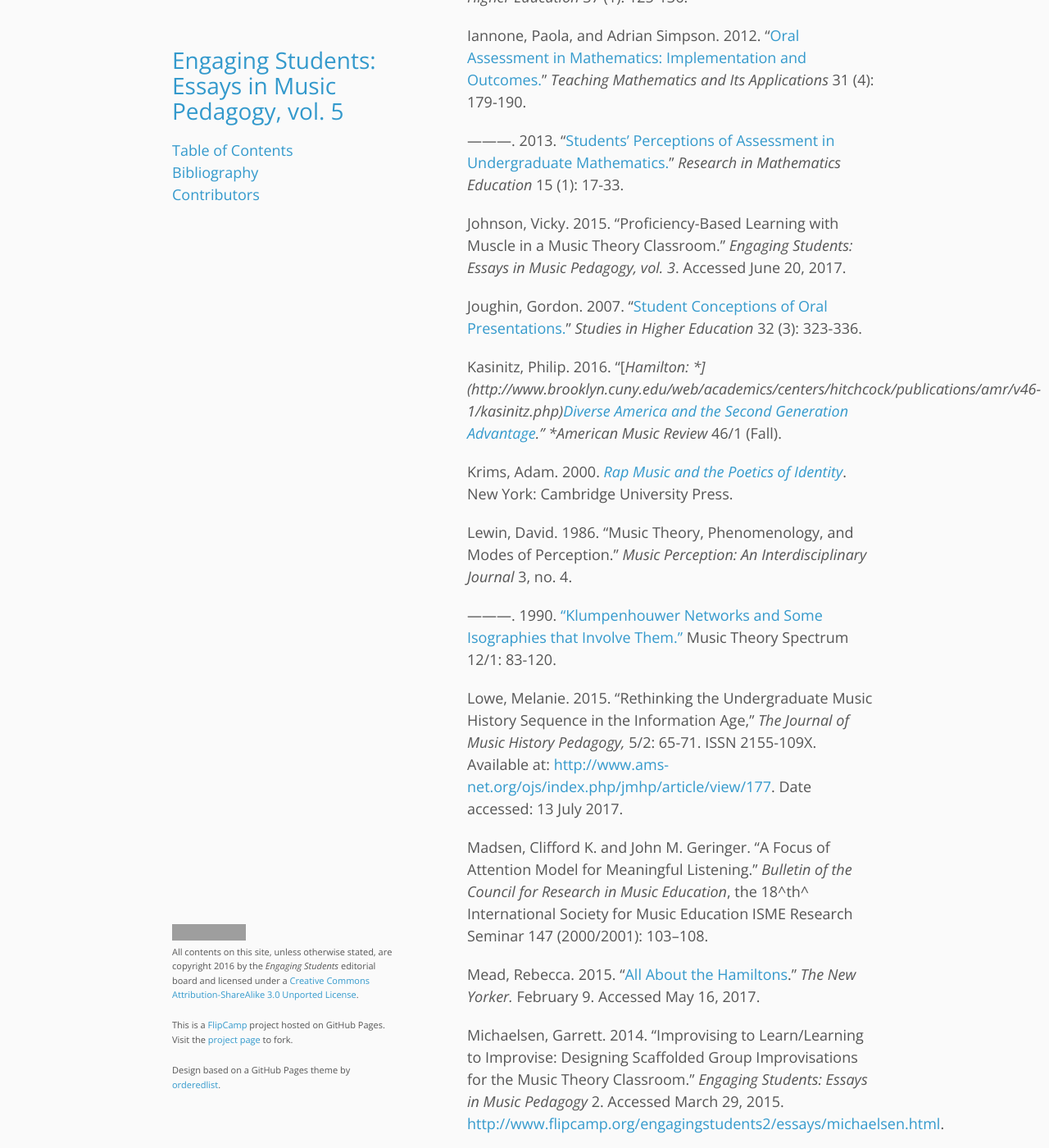
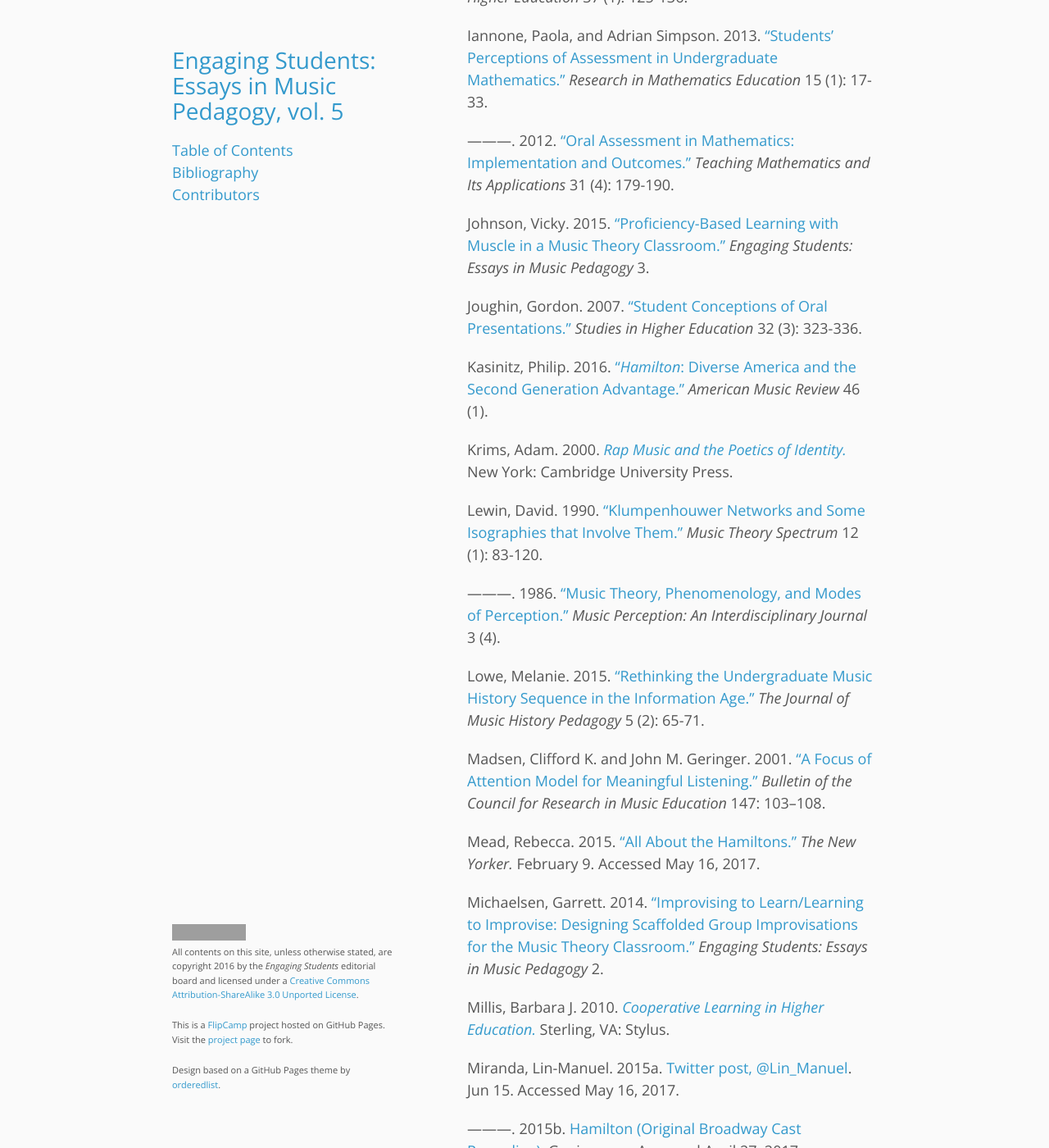
Before and after one commit to flipcamp/engagingstudents5, a Jekyll site: the page built from bibliography.md, in a window 1280 px wide and 1400 px high, scrolled down 5526 px. Shown: the whole window at 82% size. Built offline with Jekyll 4.4.1, drawn with Linux system fonts in a browser that asks for light colours; some of the changed text lies outside the part shown; grey boxes are pictures that could not be loaded.

Commit message:
bibliography A–R

```diff
--- a/bibliography.md
+++ b/bibliography.md
@@ -118,144 +118,75 @@ Hindman, Dorothy. 2009. [“Meeting Community and Campus Needs through Service L
 
 Huxham, Mark, Fiona Campbell, and Jenny Westwood. 2012. ["Oral Versus Written Assessments: A Test of Student Performance and Attitudes."](http://dx.doi.org/10.1080/02602938.2010.515012) *Assessment and Evaluation in Higher Education* 37 (1): 125-136.
 
-<!-- A–H Done -->
+Iannone, Paola, and Adrian Simpson. 2013. ["Students' Perceptions of Assessment in Undergraduate Mathematics."](http://dx.doi.org/10.1080/14794802.2012.756634) *Research in Mathematics Education* 15 (1): 17-33.
 
-Iannone, Paola, and Adrian Simpson. 2012. “[Oral Assessment in
-Mathematics: Implementation and
-Outcomes.](https://doi.org/10.1093/teamat/hrs012)” *Teaching
-Mathematics and Its Applications* 31 (4): 179-190.
+———. 2012. ["Oral Assessment in Mathematics: Implementation and Outcomes."](https://doi.org/10.1093/teamat/hrs012) *Teaching Mathematics and Its Applications* 31 (4): 179-190.
 
-———. 2013. “[Students' Perceptions of Assessment in Undergraduate
-Mathematics.](http://dx.doi.org/10.1080/14794802.2012.756634)”
-*Research in Mathematics Education* 15 (1): 17-33.
+Johnson, Vicky. 2015. [“Proficiency-Based Learning with Muscle in a Music Theory Classroom.”](http://flipcamp.org/engagingstudents3/essays/johnson.html) *Engaging Students: Essays in Music Pedagogy* 3.
 
-Johnson, Vicky. 2015. “Proficiency-Based Learning with Muscle in a Music
-Theory Classroom.” *Engaging Students: Essays in Music Pedagogy, vol.
-3*. Accessed June 20, 2017.
+Joughin, Gordon. 2007. ["Student Conceptions of Oral Presentations."](http://dx.doi.org/10.1080/03075070701346873) *Studies in Higher Education* 32 (3): 323-336.
 
-Joughin, Gordon. 2007. “[Student Conceptions of Oral
-Presentations.](http://dx.doi.org/10.1080/03075070701346873)” *Studies
-in Higher Education* 32 (3): 323-336.
+Kasinitz, Philip. 2016. ["*Hamilton*: Diverse America and the Second Generation Advantage."](http://www.brooklyn.cuny.edu/web/academics/centers/hitchcock/publications/amr/v46-1/kasinitz.php) *American Music Review* 46 (1).
 
-Kasinitz, Philip. 2016. “[*Hamilton:
-*](http://www.brooklyn.cuny.edu/web/academics/centers/hitchcock/publications/amr/v46-1/kasinitz.php)[Diverse
-America and the Second Generation
-Advantage](http://www.brooklyn.cuny.edu/web/academics/centers/hitchcock/publications/amr/v46-1/kasinitz.php).”
-*American Music Review* 46/1 (Fall).
+Krims, Adam. 2000. [*Rap Music and the Poetics of Identity.*](https://openlibrary.org/books/OL42732M/Rap_music_and_the_poetics_of_identity) New York: Cambridge University Press.
 
-Krims, Adam. 2000. [*Rap Music and the Poetics of
-Identity*](https://openlibrary.org/books/OL42732M/Rap_music_and_the_poetics_of_identity).
-New York: Cambridge University Press.
+Lewin, David. 1990. [“Klumpenhouwer Networks and Some Isographies that Involve Them.”](http://www.jstor.org/stable/746147?seq=1#page_scan_tab_contents) *Music Theory Spectrum* 12 (1): 83-120.
 
-Lewin, David. 1986. “Music Theory, Phenomenology, and Modes of
-Perception.” *Music Perception: An Interdisciplinary Journal* 3, no. 4.
+———. 1986. [“Music Theory, Phenomenology, and Modes of Perception.”](http://mp.ucpress.edu/content/3/4/327) *Music Perception: An Interdisciplinary Journal* 3 (4).
 
-———. 1990. [“Klumpenhouwer Networks and Some Isographies that
-Involve
-Them.”](http://www.jstor.org/stable/746147?seq=1#page_scan_tab_contents)
-Music Theory Spectrum 12/1: 83-120.
+Lowe, Melanie. 2015. [“Rethinking the Undergraduate Music History Sequence in the Information Age.”](http://www.ams-net.org/ojs/index.php/jmhp/article/view/177) *The Journal of Music History Pedagogy* 5 (2): 65-71.
 
-Lowe, Melanie. 2015. “Rethinking the Undergraduate Music History Sequence in the Information Age,” *The Journal of Music History Pedagogy,* 5/2: 65-71. ISSN 2155-109X. Available at: [http://www.ams-net.org/ojs/index.php/jmhp/article/view/177](http://www.ams-net.org/ojs/index.php/jmhp/article/view/177). Date accessed: 13 July 2017.
+Madsen, Clifford K. and John M. Geringer. 2001. [“A Focus of Attention Model for Meaningful Listening.”](http://www.jstor.org/stable/40319396?seq=1#page_scan_tab_contents) *Bulletin of the Council for Research in Music Education* 147: 103–108.
 
-Madsen, Clifford K. and John M. Geringer. “A Focus of Attention Model
-for Meaningful Listening.” *Bulletin of the Council for Research in
-Music Education*, the 18^th^ International Society for Music Education
-ISME Research Seminar 147 (2000/2001): 103–108.
+Mead, Rebecca. 2015. ["All About the Hamiltons."](http://www.newyorker.com/magazine/2015/02/09/hamiltons) *The New Yorker.* February 9. Accessed May 16, 2017.
 
-Mead, Rebecca. 2015. “[All About the
-Hamiltons](http://www.newyorker.com/magazine/2015/02/09/hamiltons).”
-*The New Yorker.* February 9. Accessed May 16, 2017.
+Michaelsen, Garrett. 2014. [“Improvising to Learn/Learning to Improvise: Designing Scaffolded Group Improvisations for the Music Theory Classroom.”](http://www.flipcamp.org/engagingstudents2/essays/michaelsen.html) *Engaging Students: Essays in Music Pedagogy* 2.
 
-Michaelsen, Garrett. 2014. “Improvising to Learn/Learning to Improvise:
-Designing Scaffolded Group Improvisations for the Music Theory
-Classroom.” *Engaging Students: Essays in Music Pedagogy* 2. Accessed
-March 29, 2015.[
-](http://www.flipcamp.org/engagingstudents2/essays/michaelsen.html)[http://www.flipcamp.org/engagingstudents2/essays/michaelsen.html](http://www.flipcamp.org/engagingstudents2/essays/michaelsen.html).
+Millis, Barbara J. 2010. [*Cooperative Learning in Higher Education.*](https://openlibrary.org/works/OL15441103W/Cooperative_learning_in_higher_education) Sterling, VA: Stylus.
 
-Millis, Barbara J. 2010. *Cooperative Learning in Higher Education*. Sterling, VA: Stylus.
+Miranda, Lin-Manuel. 2015a. [Twitter post, @Lin\_Manuel](#MrowbackMonday In 2008 I bought Chernow's Hamilton bio to read on vacation. @HamiltonMusical rehearsal starts today.). Jun 15. Accessed May 16, 2017.
 
-Miranda, Lin-Manuel. 2015a. [Twitter post,
-@Lin\_Manuel](#MrowbackMonday In 2008 I bought Chernow's Hamilton bio to read on vacation. @HamiltonMusical rehearsal starts today.).
-Jun 15. Accessed May 16, 2017.
+———. 2015b. [Hamilton (Original Broadway Cast Recording)](https://genius.com/albums/Lin-manuel-miranda/Hamilton-original-broadway-cast-recording). Genius.com. Accessed April 27, 2017.
 
-———. 2015b. [Hamilton (Original Broadway Cast
-Recording)](https://genius.com/albums/Lin-manuel-miranda/Hamilton-original-broadway-cast-recording).
-Genius.com. Accessed April 27, 2017.
+Miranda, Lin-Manuel, and Jeremy McCarter. 2016. [Hamilton: The Revolution](https://openlibrary.org/works/OL17366209W/Hamilton). New York: Grand Central Publishing.
 
-Miranda, Lin-Manuel, and Jeremy McCarter. 2016. [Hamilton: The
-Revolution](https://openlibrary.org/works/OL17366209W/Hamilton). New
-York: Grand Central Publishing.
+Morris, Robert D. 1991. [Class Notes for Atonal Music Theory](https://openlibrary.org/works/OL4969787W/Class_notes_for_atonal_music_theory). Hanover, NH: Frog Peak Music.
 
-Morris, Robert D. 1987.[
-](https://openlibrary.org/books/OL2386927M/Composition_with_pitch-classes)[Composition
-with Pitch Classes: A Theory of Compositional
-Design](https://openlibrary.org/books/OL2386927M/Composition_with_pitch-classes).
-New Haven: Yale University Press.
+———. 1987. [Composition with Pitch Classes: A Theory of Compositional Design](https://openlibrary.org/books/OL2386927M/Composition_with_pitch-classes). New Haven: Yale University Press.
 
-———. 1991. [Class Notes for Atonal Music
-Theory](https://openlibrary.org/works/OL4969787W/Class_notes_for_atonal_music_theory).
-Hanover, NH: Frog Peak Music.
+Muraven, Mark and Roy F. Baumeister. 2000. [“Self-regulation and depletion of limited resources: Does self-control resemble a muscle?”](http://psycnet.apa.org/fulltext/2000-03444-003.html) *Psychological Bulletin* 126: 247–59.
 
-Muraven, Mark and Roy F. Baumeister. 2000. “Self-regulation and depletion of
-limited resources: Does self-control resemble a muscle?” *Psychological
-Bulletin* 126: 247–59.
+Murphy, Scott. 2007. [“Considering Network Recursion and Bartók’s ‘Fourths.’”](http://www.mtosmt.org/issues/mto.07.13.3/mto.07.13.3.murphy.html) *Music Theory Online* 13 (3).
 
-Murphy, Scott. 2007. [“Considering Network Recursion and Bartók’s
-‘Fourths.’”](http://www.mtosmt.org/issues/mto.07.13.3/mto.07.13.3.murphy.html)
-Music Theory Online 13/3.
+Nalepinski, Kate. 2017. ["Q&A: IC professor starts a revolution with ‘Hamilton’ course."](https://theithacan.org/life-culture/qa-ic-professor-starts-a-revolution-with-hamilton-course/) February 21. *The Ithacan.* Accessed April 27, 2017.
 
-Nalepinski, Kate. 2017. “[Q&A: IC professor starts a revolution with
-‘Hamilton’
-course](https://theithacan.org/life-culture/qa-ic-professor-starts-a-revolution-with-hamilton-course/).”
-The Ithacan (February 21). Accessed April 27, 2017.
+Natvig, Mary, ed. 2002. [*Teaching Music History.*](https://openlibrary.org/works/OL8477219W/Teaching_Music_History) Burlington, VT: Ashgate.
 
-Natvig, Mary, ed. 2002. *Teaching Music History.* Burlington, VT: Ashgate.
+O’Donnell, Shaugn. 1997. ["Transformational Voice Leading in Atonal Music."](https://books.google.com/books/about/Transformational_Voice_Leading_in_Atonal.html?id=B9KhOwAACAAJ) Ph.D. dissertation, City University of New York.
 
-O’Donnell, Shaugn. 1997. [Transformational Voice Leading in Atonal
-Music.
-](https://books.google.com/books/about/Transformational_Voice_Leading_in_Atonal.html?id=B9KhOwAACAAJ)Ph.D.
-diss., City University of New York.
+Orejuela, Fernando. 2015. [*Rap and Hip Hop Culture.*](https://global.oup.com/ushe/product/rap-and-hip-hop-culture-9780199987733?cc=us&lang=en&) New York: Oxford University Press.
 
-Orejuela, Fernando. 2015. [*Rap and Hip Hop
-Culture*](https://global.oup.com/ushe/product/rap-and-hip-hop-culture-9780199987733?cc=us&lang=en&).
-New York: Oxford University Press.
+Ottman, Robert, and Nancy Rogers. 2013. [*Music for Sight Singing.*](https://openlibrary.org/works/OL2689971W/Music_for_Sight_Singing) Ninth edition. Upper Saddle River: Pearson Prentice Hall.
 
-Ottman, Robert, and Nancy Rogers. 2013. *Music for Sight Singing.* 9th
-ed. Upper Saddle River: Pearson Prentice Hall.
+Perry, William G. 1999. [*Forms of Ethical and Intellectual Development in the College Years, A Scheme.*](https://openlibrary.org/works/OL1936527W/Forms_of_intellectual_and_ethical_development_in_the_college_years) San Francisco, CA: Jossey-Bass Publishers.
 
-Perry, William G. 1999. *Forms of Ethical and Intellectual Development in the College Years, A Scheme.* San Francisco, CA: Jossey-Bass Publishers.
+Pillay, Srini. 2017. *Tinker, Dabble, Doodle, Try: Unlock the Power of the Unfocused Mind.* New York: Ballantine Books.
 
-Pillay, Srini. *Tinker, Dabble, Doodle, Try: Unlock the Power of the
-Unfocused Mind*. Ballantine Books. NY: 2017.
+———. 2016. [“The ‘thinking’ benefits of doodling.”](http://www.health.harvard.edu/blog/the-thinking-benefits-of-doodling-2016121510844) December 15. *Harvard Health Blog.* Accessed May 30, 2017.
 
-———. “The ‘thinking’ benefits of doodling.”
-*Harvard Health Blog*. Accessed May 30, 2017. Posted December 15, 2016.
-http://www.health.harvard.edu/blog/the-thinking-benefits-of-doodling-2016121510844
+Rahn, Jay, and James R. McKay. 1988. [“The Guide-Tone Method: An Approach to Harmonic Dictation.”](https://music.appstate.edu/about/jmtp/jmtp-volume-2) *Journal of Music Theory Pedagogy* 2: 101–111.
 
+Robin, William. 2017. [“What Controversial Changes at Harvard Mean for Music in the University.”](http://thelogjournal.com/2017/04/25/what-controversial-changes-at-harvard-means-for-music-in-the-university/) *The Log Journal.* Accessed July 13, 2017.
 
-Rahn, Jay, and James R. McKay. 1988. “The Guide-Tone Method: An Approach
-to Harmonic Dictation.” *Journal of Music Theory Pedagogy* 2: 101–111.
+Rogers, Nancy. 2008. [“How Structured Improvisation Can Improve Sight Singing Performance (and More).”](http://apcentral.collegeboard.com/apc/public/repository/Music_Teaching_Sight_Singing_SF.pdf) In *Teaching Sight Singing,* 49–58. New York: The College Board, 2008. Accessed April 7, 2015.
 
-Robin, William. 2017. “What Controversial Changes at Harvard Mean for Music in the University,” *The Log Journal*. Available at: [http://thelogjournal.com/2017/04/25/what-controversial-changes-at-harvard-means-for-music-in-the-university/](http://thelogjournal.com/2017/04/25/what-controversial-changes-at-harvard-means-for-music-in-the-university/). Date accessed: 13 July 2017.
+Root, Jena. 2016. [“The Chromatic Sing Along.”](https://music.appstate.edu/about/jmtp/chromatic-sing-along) *Music Theory Pedagogy Online.*
 
-Rogers, Nancy. 2008. “How Structured Improvisation Can Improve Sight
-Singing Performance (and More).” In *Teaching Sight Singing*, 49–58. New
-York: The College Board, 2008. Accessed April 7, 2015.[
-](http://apcentral.collegeboard.com/apc/public/repository/Music_Teaching_Sight_Singing_SF.pdf)[http://apcentral.collegeboard.com/apc/public/repository/Music\_Teaching\_Sight\_Singing\_SF.pdf](http://apcentral.collegeboard.com/apc/public/repository/Music_Teaching_Sight_Singing_SF.pdf).
+Roust, Colin. 2016. [“Toward a Skills-Based Curriculum: Recent Trends in Music History Pedagogy.”](http://musicadocta.unibo.it/article/view/6575/6372) *Musica Docta* 4: 105-108.
 
-Root, Jena. 2016. “The Chromatic Sing Along.” *Music Theory Pedagogy
-Online*. Accessed June 27, 2017.
-[https://music.appstate.edu/about/jmtp/chromatic-sing-along](https://music.appstate.edu/about/jmtp/chromatic-sing-along).
+———. 2013. [“Creating Illusions: Practical Approaches to Teaching ‘Added Value’ in Audiovisual Artworks.”](http://flipcamp.org/engagingstudents/roust.html) *Engaging Students: Essays in Music Pedagogy* 1.
 
-Roust, Colin. 2013. “Creating Illusions: Practical Approaches to
-Teaching ‘Added Value’ in Audiovisual Artworks.” *Engaging Students:
-Essays in Music Pedagogy, vol. 1*. Accessed July 18, 2017.
-
-Roust, Colin. 2016. “Toward a Skills-Based Curriculum: Recent Trends in Music History Pedagogy,” *Musica Docta,* 4:105-108. ISSN 2039-9715. Available at: [http://musicadocta.unibo.it/article/view/6575/6372](http://musicadocta.unibo.it/article/%20%09view/6575/6372). Date accessed: 17 July 2017.
-
-Rosen, Jody. 2015. “[The American
-Revolutionary](https://www.nytimes.com/interactive/2015/07/08/t-magazine/hamilton-lin-manuel-miranda-roots-sondheim.html).”
-The New York Times Style Magazine. July 8.
+Rosen, Jody. 2015. ["The American Revolutionary."](https://www.nytimes.com/interactive/2015/07/08/t-magazine/hamilton-lin-manuel-miranda-roots-sondheim.html) July 8. *The New York Times Style Magazine.*
 
 Savery, John R. 2006. “[Overview of Problem-Based Learning: Definitions and Distinctions](http://docs.lib.purdue.edu/ijpbl/vol1/iss1/3/).” *The Interdisciplinary Journal of Problem-Based Learning* 1/1. Date accessed: 27 June 2017.
 
@@ -346,3 +277,8 @@ Cambridge, UK: Cambridge University Press.
 Zlotkowski, Edward and Donna Duffy. 2010. “Two Decades of
 Community-Based Learning.” *New Directions for Teaching and Learning*
 2010/123: 33-43.
+
+
+
+
+<!-- A–H Done -->
```
